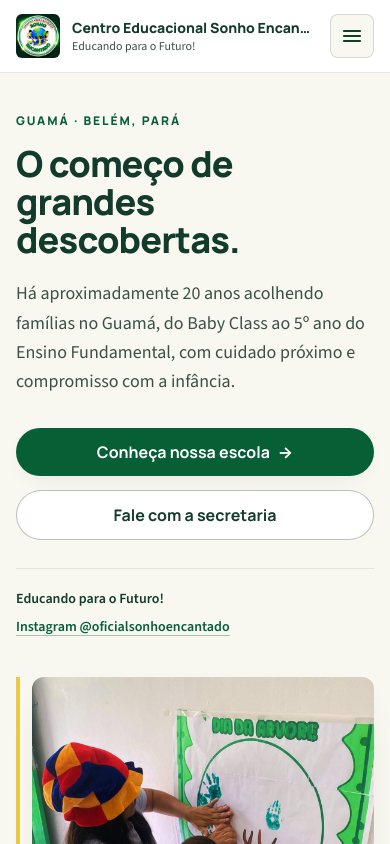
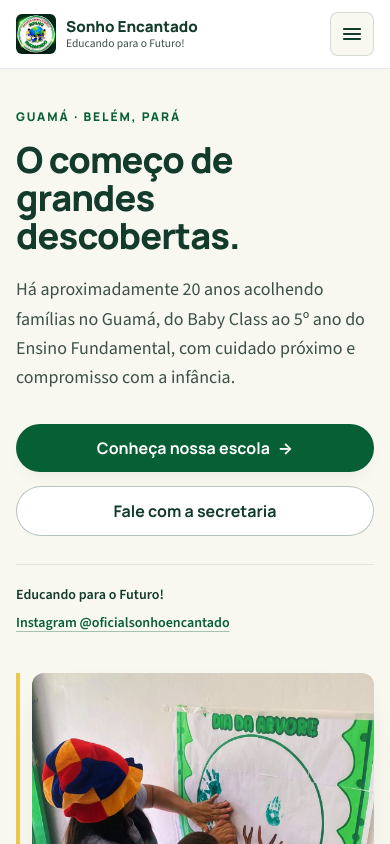
Before and after one commit to desenvolvedorfast-hub/site-sonho-encantado, a React (Vite) app in the folder sonho-encantado-site/: page / in a window 390 px wide. Shown: the top 844 px of the page. Built offline with nearby package versions, Linux system fonts and the light colour scheme.

Commit message:
Refactor BrandLogo component for improved responsiveness

```diff
--- a/sonho-encantado-site/src/components/BrandLogo.tsx
+++ b/sonho-encantado-site/src/components/BrandLogo.tsx
@@ -15,7 +15,7 @@ export function BrandLogo({ tone = 'dark', compact = false }: BrandLogoProps) {
   return (
     <a
       href="#topo"
-      className="group inline-flex min-w-0 items-center gap-3 rounded-lg py-1 focus-visible:outline-offset-4"
+      className="group inline-flex min-w-0 items-center gap-2.5 rounded-lg py-1 sm:gap-3 focus-visible:outline-offset-4"
       aria-label={`${SCHOOL_IDENTITY.officialName} — voltar ao início da página`}
     >
       {!imageUnavailable ? (
@@ -24,7 +24,7 @@ export function BrandLogo({ tone = 'dark', compact = false }: BrandLogoProps) {
           alt={`Logomarca oficial do ${SCHOOL_IDENTITY.officialName}`}
           onError={() => setImageUnavailable(true)}
           className={`${
-            compact ? 'h-10 w-auto max-w-[120px]' : 'h-11 w-auto max-w-[140px] sm:h-12'
+            compact ? 'h-9 w-auto max-w-[110px]' : 'h-10 w-auto max-w-[120px] sm:h-12 sm:max-w-[140px]'
           } shrink-0 rounded-md object-contain`}
         />
       ) : (
@@ -41,12 +41,14 @@ export function BrandLogo({ tone = 'dark', compact = false }: BrandLogoProps) {
       )}
 
       <span className="flex min-w-0 flex-col leading-tight">
-        <span
-          className={`truncate font-display text-sm font-extrabold sm:text-[0.95rem] ${titleColor}`}
-        >
+        {/* No mobile (< 640px), evita corte com reticências usando apresentação abreviada limpa */}
+        <span className={`font-display text-[0.95rem] font-extrabold sm:hidden ${titleColor}`}>
+          {SCHOOL_IDENTITY.shortName}
+        </span>
+        <span className={`hidden font-display text-base font-extrabold sm:inline ${titleColor}`}>
           {SCHOOL_IDENTITY.officialName}
         </span>
-        <span className={`truncate text-xs font-medium ${subColor}`}>
+        <span className={`text-[0.72rem] font-medium sm:text-xs ${subColor}`}>
           {SCHOOL_IDENTITY.slogan}
         </span>
       </span>
```
